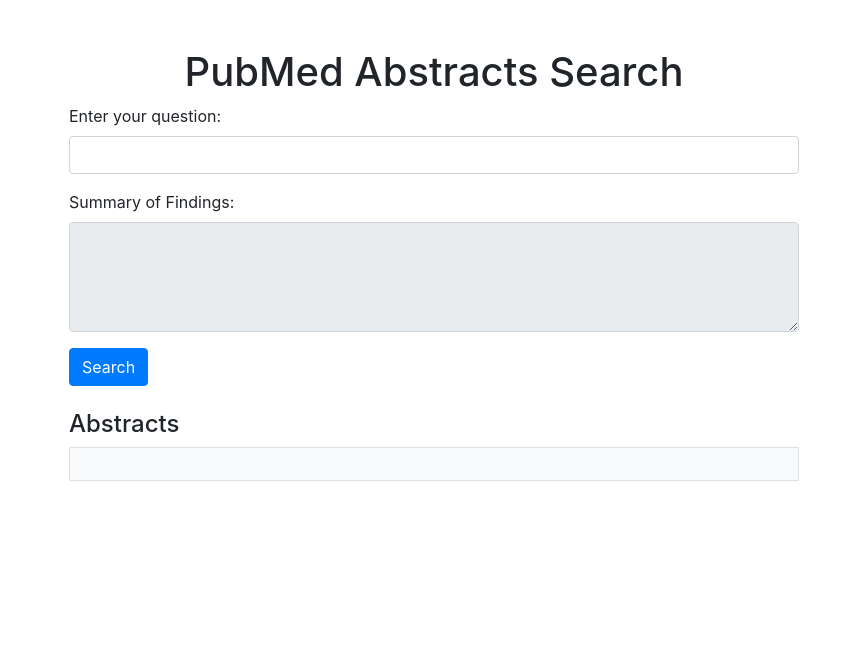
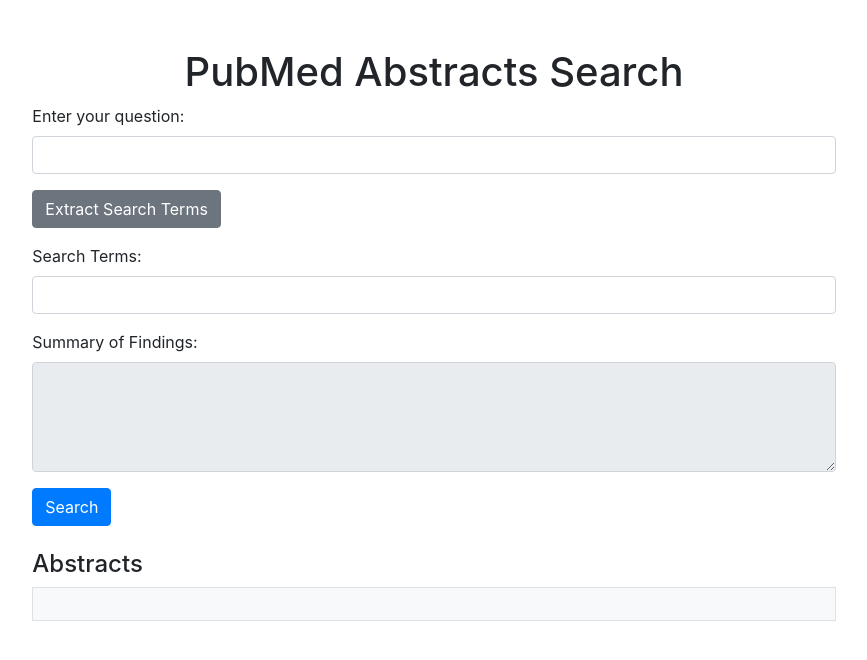
Before and after one commit to kyunghyuncho/pubmed_qa, a Flask app: page / in a window 1280 px wide. Shown: the top 660 px of the page, without its empty margins (206-1073 px from the left). Run offline with Flask 2, Linux system fonts and the light colour scheme; some libraries are stand-ins or nearby versions.

Commit message:
overall structure is now there .

```diff
--- a/app.py
+++ b/app.py
@@ -1,5 +1,7 @@
 from litgpt_wrapper import load_model, generate_candidate, promptify
 from pathlib import Path
+
+import string
 
 from flask import Flask, render_template, request, jsonify
 import requests
@@ -8,7 +10,10 @@
 app = Flask(__name__)
 
 # load the model
-fabric, model, tokenizer = load_model(Path('./checkpoints/microsoft/phi-1_5'), 1024)
+fabric, model, tokenizer = load_model(Path('./checkpoints/google/gemma-2b-it'), 4096)
+
+# Create a translation table that maps all punctuation to None
+translator = str.maketrans('', '', string.punctuation)
 
 # PubMed E-utilities URLs
 EUTILS_BASE_URL = "https://eutils.ncbi.nlm.nih.gov/entrez/eutils/esearch.fcgi"
@@ -16,19 +21,10 @@
 
 def fetch_pubmed_abstracts(query):
     """Fetch abstracts from PubMed based on the given query and return structured tuples."""
-
-    rewritten_query = generate_candidate(fabric, model, tokenizer,
-                                         "Please extract and list search terms from the following question. "
-                                         + "It must be the list of search terms that you would use to search for the answer to the question. "
-                                         + "Do not include any punctuation or special characters.",
-                                         query)
-
-    print(f"Rewritten query: {rewritten_query}")
-
     # Retrieve the IDs of the articles
     search_params = {
         "db": "pubmed",
-        "term": rewritten_query,
+        "term": query,
         "retmode": "json",
         "retmax": 10
     }
@@ -71,8 +67,10 @@
 def generate_summary(query, abstracts):
     """Generate a summary for the given query and abstracts."""
     summary = generate_candidate(fabric, model, tokenizer,
-                                    "Please answer the following question based on the provided abstracts in one paragraph. "
-                                    + "Do not include any information that is not present in the abstracts.",
+                                    "Please answer the following question based on the provided context. "
+                                    + "Do not include any information that is not present in the context. "
+                                    + "Write a professional answer. "
+                                    + "Try your best within the information contained in the context.",
                                     query, abstracts)
     return summary
 
@@ -86,17 +84,61 @@
     if not query:
         return jsonify({"error": "No query provided"}), 400
 
-    articles = fetch_pubmed_abstracts(query)
+    print(f'search terms: {request.json.get("search_terms")}')
+
+    articles = fetch_pubmed_abstracts(request.json.get('search_terms'))
     response_data = [
         {"title": title, "authors": authors, "abstract": abstract, "year": year}
         for title, authors, abstract, year in articles
     ]
 
     # Combine all abstracts for summarization
-    combined_abstracts = " ".join([article['abstract'] for article in response_data if article['abstract'] != "N/A"])
+    # Do it one abstract at a time until we hit the limit of 2,000 words
+    combined_abstracts = ""
+    for article in response_data:
+        abstract_summary = generate_candidate(fabric, model, tokenizer,
+                                     "Please summarize the context into two bullet points, "
+                                     + "while considering the question. "
+                                     + "Write a professional answer. "
+                                     + "Do not converse with the user.",
+                                     query, article['abstract'])
+        combined_abstracts += "\n\n"
+        combined_abstracts += abstract_summary
+
+    # remove any line that starts with "Sure"
+    combined_abstracts = "\n".join([line for line in combined_abstracts.split("\n") if not line.startswith("Sure")])
+    # remove any line that starts with "Here's"
+    combined_abstracts = "\n".join([line for line in combined_abstracts.split("\n") if not line.startswith("Here's")])
+    # remove any empty line
+    combined_abstracts = "\n".join([line for line in combined_abstracts.split("\n") if line.strip()])
+
+    print(f'Combined abstracts: {combined_abstracts}')
+
     summary = generate_summary(query, combined_abstracts) if combined_abstracts else "No sufficient data for summarization."
+    # remove any line that starts with "Sure,"
+    summary = "\n".join([line for line in summary.split("\n") if not line.startswith("Sure,")])
 
     return jsonify({"articles": response_data, "summary": summary})
 
+@app.route('/extract_terms', methods=['POST'])
+def extract_terms():
+    question = request.json.get('question')
+    if not question:
+        return jsonify({"error": "No question provided"}), 400
+
+    rewritten_query = generate_candidate(fabric, model, tokenizer,
+                                         "Do not include any punctuation or special characters. "
+                                         +"Do not include anything other than the entity list. ",
+                                         f"Please list all potential search terms from \"{question}\".",
+                                         top_k=5)
+
+    rewritten_query = rewritten_query.translate(translator).split()
+
+    print(f'Original query: {question}')
+    print(f'Rewritten query: {rewritten_query}')
+
+    return jsonify({"terms": rewritten_query})
+
+
 if __name__ == '__main__':
-    app.run(debug=False)
+    app.run(debug=False, port=8000)
--- a/litgpt_wrapper.py
+++ b/litgpt_wrapper.py
@@ -18,7 +18,7 @@
 from litgpt.utils import CLI, check_valid_checkpoint_dir, get_default_supported_precision, load_checkpoint
 
 # Path to the checkpoint directory
-CHECKPOINT_DIR = './checkpoints/microsoft/phi-1_5'
+CHECKPOINT_DIR = './checkpoints/google/gemma-2b'
 
 MAX_RETURNED_TOKENS = 1024
 
@@ -67,17 +67,17 @@
         return f"###### Instruction: {instruction}\n\n###### Question: {question}\n\n###### Context: {context}\n\n###### Answer:"
 
 # Generate from the model given a prompt
-def generate_candidate(fabric, model, tokenizer, instruction, question, context=None):
+def generate_candidate(fabric, model, tokenizer, instruction, question, context=None, top_k=10):
     prompt = promptify(instruction, question, context)
 
     encoded = tokenizer.encode(prompt, device=fabric.device)
 
-    y = generate(model, encoded, MAX_RETURNED_TOKENS, top_k=10, eos_id=tokenizer.eos_id)
+    y = generate(model, encoded, MAX_RETURNED_TOKENS, top_k=top_k, eos_id=tokenizer.eos_id)
 
     output = tokenizer.decode(y)
     # split output at "\n\nAnswer:" and return the second part
     output = output.split("\n\n###### Answer:")[1]
-    # split output at "\n\n" and return the first part
-    output = output.split("\n\n")[0]
+    # # split output at "\n\n" and return the first part
+    # output = output.split("\n\n")[0]
 
     return output.strip()
--- a/requirements.txt
+++ b/requirements.txt
@@ -2,3 +2,4 @@
 gunicorn>=20.1.0
 litgpt>=0.3.0
 transformers>=4.40.1
+sentencepiece>=0.2.0
--- a/static/scripts.js
+++ b/static/scripts.js
@@ -2,13 +2,19 @@
     $('#search-form').on('submit', function(e) {
         e.preventDefault();
         const question = $('#question').val();
+        const search_terms = $('#search_terms').val();
+        // Show the spinner and clear the output areas
+        $('.spinner-container').show();
+        $('#abstracts').html('');
+        $('#summary_box').val('');
 
         $.ajax({
             url: '/get_abstracts',
             type: 'POST',
             contentType: 'application/json',
-            data: JSON.stringify({ question: question }),
+            data: JSON.stringify({ question: question , search_terms: search_terms }),
             success: function(response) {
+                $('.spinner-container').hide();
                 if ('articles' in response) {
                     let abstractsContent = "";
 
@@ -30,9 +36,35 @@
                 }
             },
             error: function(xhr) {
+                $('.spinner-container').hide();
                 $('#abstracts').text('Error: Unable to fetch abstracts.');
                 $('#summary_box').val('');
             }
         });
     });
+
+    $('#extract-terms').on('click', function() {
+        const question = $('#question').val();
+        if (question) {
+            $.ajax({
+                url: '/extract_terms',
+                type: 'POST',
+                contentType: 'application/json',
+                data: JSON.stringify({ question: question }),
+                success: function(response) {
+                    // Ensure the response contains the 'terms' field before updating the search terms textbox
+                    if ('terms' in response) {
+                        $('#search_terms').val(response.terms.join(' '));
+                    } else {
+                        $('#search_terms').val('No terms extracted.');
+                    }
+                },
+                error: function(xhr) {
+                    $('#search_terms').val('Error: Unable to extract search terms.');
+                }
+            });
+        } else {
+            $('#search_terms').val('No question provided.');
+        }
+    });
 });
--- a/templates/index.html
+++ b/templates/index.html
@@ -8,20 +8,36 @@
     <script src="{{ url_for('static', filename='scripts.js') }}"></script>
     <style>
         .article-content {
-            white-space: pre-wrap; /* Enable line-wrapping for long text */
-            word-wrap: break-word; /* Prevent overflow of unbroken words */
+            white-space: pre-wrap;
+            word-wrap: break-word;
+        }
+
+        .spinner-container {
+            display: none;
+            justify-content: center;
+            align-items: center;
+        }
+
+        .spinner-border {
+            width: 3rem;
+            height: 3rem;
         }
     </style>
 </head>
 <body>
-    <div class="container mt-5">
+    <div class="container mt-5" style="max-width: 1000px;">
         <h1 class="text-center">PubMed Abstracts Search</h1>
         <div class="row justify-content-center">
-            <div class="col-md-8">
+            <div class="col-lg-10">
                 <form id="search-form">
                     <div class="form-group">
                         <label for="question">Enter your question:</label>
                         <input type="text" class="form-control" id="question" required>
+                    </div>
+                    <button type="button" id="extract-terms" class="btn btn-secondary">Extract Search Terms</button>
+                    <div class="form-group mt-3">
+                        <label for="search_terms">Search Terms:</label>
+                        <input type="text" class="form-control" id="search_terms">
                     </div>
                     <div class="form-group">
                         <label for="summary_box">Summary of Findings:</label>
@@ -29,10 +45,15 @@
                     </div>
                     <button type="submit" class="btn btn-primary">Search</button>
                 </form>
+                <div class="spinner-container mt-3">
+                    <div class="spinner-border text-primary" role="status">
+                        <span class="sr-only">Loading...</span>
+                    </div>
+                </div>
             </div>
         </div>
         <div class="row justify-content-center mt-4">
-            <div class="col-md-8">
+            <div class="col-lg-10">
                 <h4>Abstracts</h4>
                 <div id="abstracts" class="p-3 bg-light border article-content"></div>
             </div>
```
